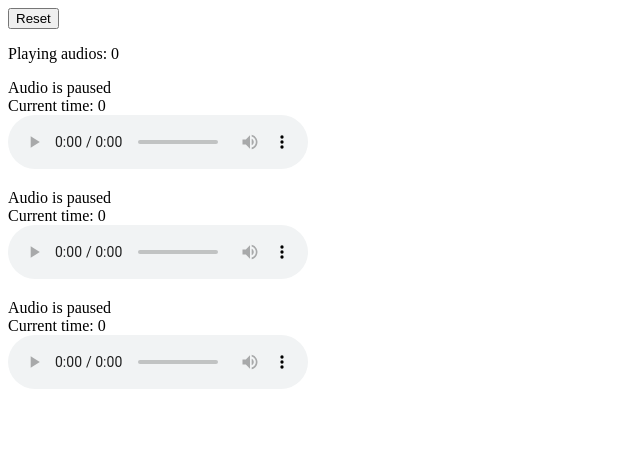
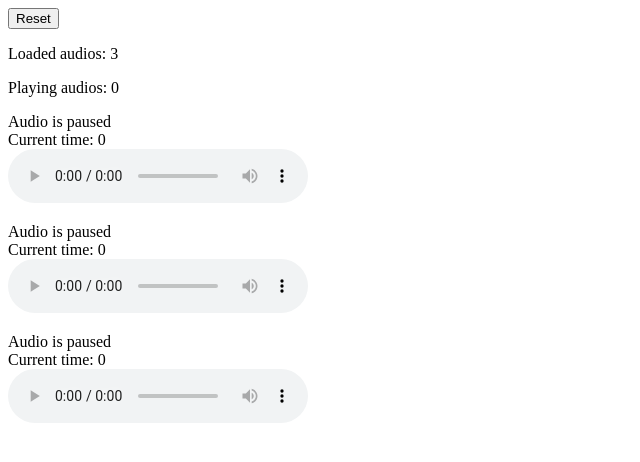
Before and after one commit to ryomaejii/handle-audio-state-with-use-sync-external-store, a Next.js app: page / in a window 1280 px wide. Shown: the top 462 px of the page, without its empty margins (0-640 px from the left). Built offline with nearby package versions, Linux system fonts and the light colour scheme.

Commit message:
chore: Show loaded audios

```diff
--- a/app/contexts/AudioManager.tsx
+++ b/app/contexts/AudioManager.tsx
@@ -69,6 +69,7 @@ export const useAudioManager = () => {
   }, [playingAudios, setPlayingAudios]);
 
   return {
+    audios,
     addAudios,
     removeAudios,
     addPlayingAudio,
--- a/app/page.tsx
+++ b/app/page.tsx
@@ -4,7 +4,7 @@ import AudioPlayer from "./components/AudioPlayer";
 import { useAudioManager } from "./contexts/AudioManager";
 
 export default function Page() {
-  const { playingAudios, resetAudios } = useAudioManager();
+  const { audios, playingAudios, resetAudios } = useAudioManager();
 
   return (
     <div
@@ -16,6 +16,7 @@ export default function Page() {
       }}
     >
       <button onClick={resetAudios}>Reset</button>
+      <div>Loaded audios: {audios.length}</div>
       <div>Playing audios: {playingAudios.length}</div>
       <AudioPlayer src="sample.mp3" />
       <AudioPlayer src="sample.mp3" />
```
